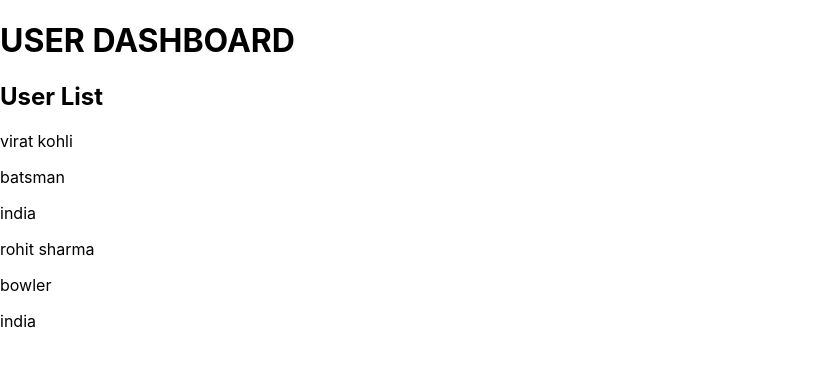
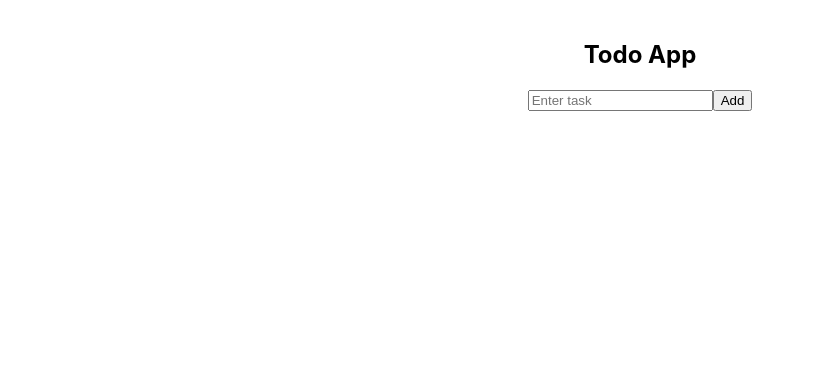
Before and after one commit to tushar434434/frontend, a React (Create React App) app: page / in a window 1280 px wide. Shown: the top 366 px of the page, without its empty margins (0-815 px from the left). Built offline with nearby package versions, Linux system fonts and the light colour scheme.

Commit message:
12/02/2026

```diff
--- a/src/App.jsx
+++ b/src/App.jsx
@@ -1,4 +1,4 @@
-import Wrapper from "./Wrapper";
+/*import Wrapper from "./Wrapper";
 
 export default function App() {
   const user = [
@@ -12,4 +12,31 @@ export default function App() {
       <Wrapper title="User List" users={user} />
     </div>
   );
+}*/
+/* COMPONENT.JSX-------
+import React from 'react';
+import Component from './Component';
+
+function App() {
+  return (
+    <div>
+
+      <Component />
+    </div>
+  );
 }
+
+export default App;*/
+//TODO.JSX
+
+import React from 'react';
+import Todo from './Todo';
+function App(){
+  return (
+    <div>
+      <Todo />
+    </div>
+  );
+}
+
+export default App;
--- /dev/null
+++ b/src/Component.jsx
@@ -0,0 +1,26 @@
+import React,{ useState} from 'react';
+function Component(){
+    const [foods,setfood]=useState(["apple","orange","lichi"]);
+    function handleaddfood(){
+        const newfood=document.getElementById("foodinput").value;
+        document.getElementById("foodinput").value="";
+        setfood([...foods,newfood]);
+    }
+    function handleremovefood(index){
+        setfood(foods.filter((_,i) => i!==index));
+    }
+
+    return (
+       <div>
+        <h2>List of FOOd</h2>
+        <ul>
+            {foods.map((food,index)=>
+                 <li key={index} onClick={()=>handleremovefood(index)}>
+                    {food}</li>)}
+        </ul>
+        <input type="text" id="foodinput" placeholder="Enter food name"/>
+        <button onClick={handleaddfood}>Add food</button>
+       </div>
+    )
+}
+export default Component;
--- /dev/null
+++ b/src/Todo.jsx
@@ -0,0 +1,47 @@
+import React, { useState } from "react";
+
+function Todo() {
+  const [task, setTask] = useState("");
+  const [tasks, setTasks] = useState([]);
+const addTask = () => {
+    if (task.trim() === "") return;
+    setTasks([...tasks, task]);
+    setTask("");
+  };
+
+  const deleteTask = (index) => {
+    const updatedTasks = tasks.filter((_, i) => i !== index);
+    setTasks(updatedTasks);
+  };
+
+  return (
+    <div style={{ textAlign: "center", marginTop: "40px" }}>
+      <h2>Todo App</h2>
+
+      <input
+        type="text"
+        placeholder="Enter task"
+        value={task}
+        onChange={(e) => setTask(e.target.value)}
+      />
+
+      <button onClick={addTask}>Add</button>
+
+      <ul style={{ listStyle: "none", padding: 0 }}>
+        {tasks.map((t, index) => (
+          <li key={index} style={{ margin: "10px 0" }}>
+            {t}
+            <button
+              onClick={() => deleteTask(index)}
+              style={{ marginLeft: "10px" }}
+            >
+              Delete
+            </button>
+          </li>
+        ))}
+      </ul>
+    </div>
+  );
+}
+
+export default Todo;
```
